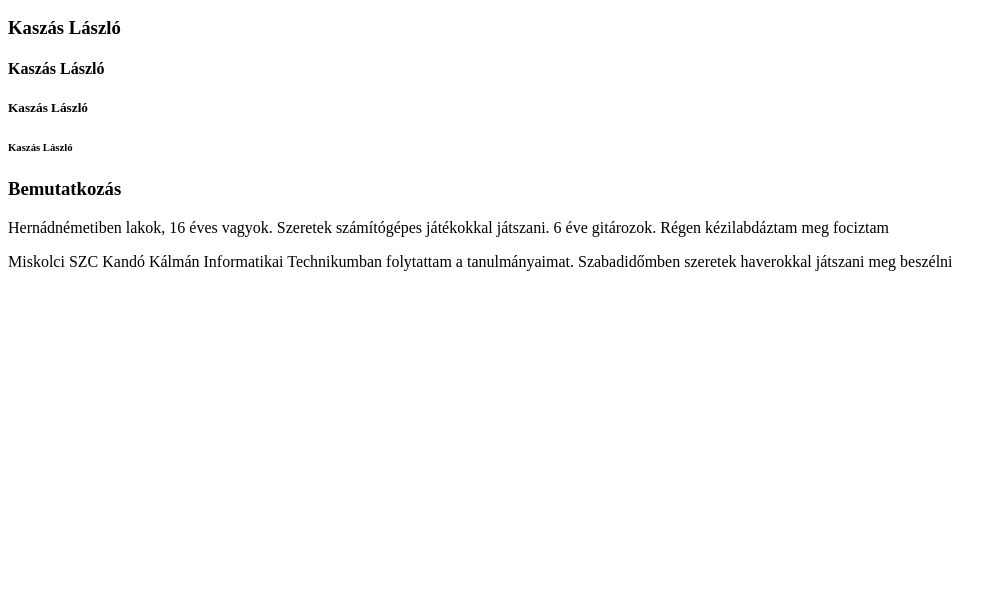
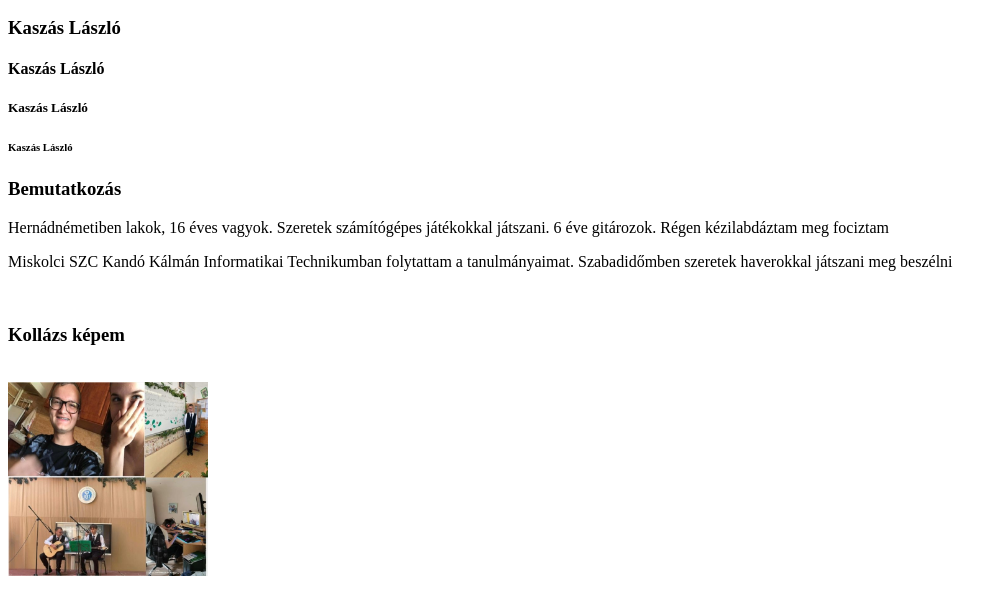
Before and after one commit to Lacik16/weboldalam, a plain HTML site: page index.html in a window 1280 px wide. Shown: the part 136-750 px from the top of the page, without its empty margins (0-1008 px from the left). Drawn offline with Linux system fonts and the light colour scheme.

Commit message:
kollázs

```diff
--- a/index.html
+++ b/index.html
@@ -21,5 +21,10 @@
     <h3>Bemutatkozás</h3>
     <p>Hernádnémetiben lakok, 16 éves vagyok. Szeretek számítógépes játékokkal játszani. 6 éve gitározok. Régen kézilabdáztam meg fociztam</p>
     <p>Miskolci SZC Kandó Kálmán Informatikai Technikumban folytattam a tanulmányaimat. Szabadidőmben szeretek haverokkal játszani meg beszélni</p>
+    <br>
+    <h3>Kollázs képem</h3>
+    <br>
+    <img src="img/én.jpg" alt="kollázs"
+    title="kollázs" width="200">
 </body>
 </html>
```
Also changed, not shown: img/én.jpg (added).
